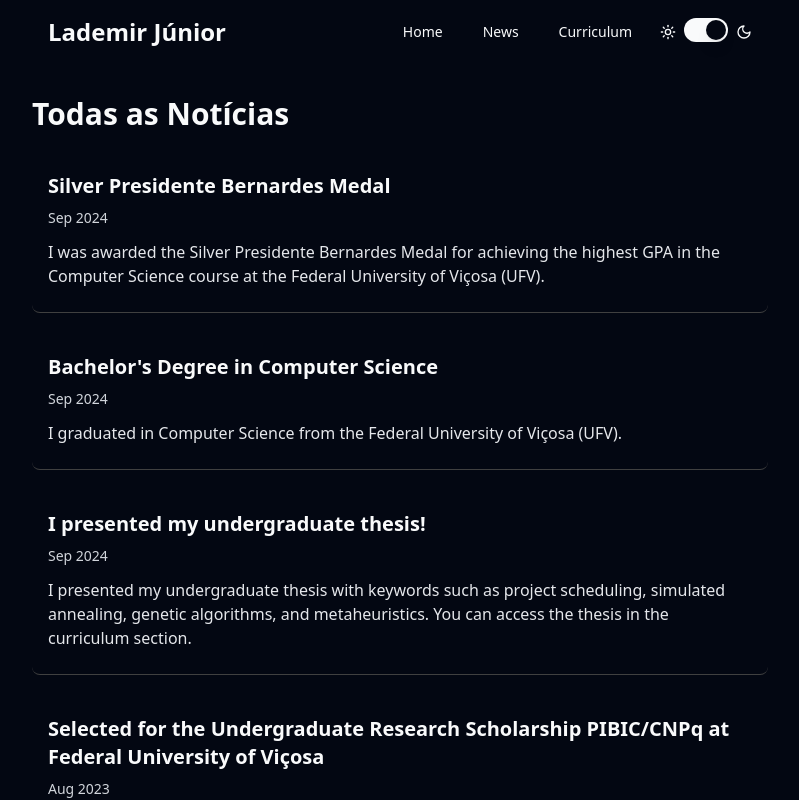
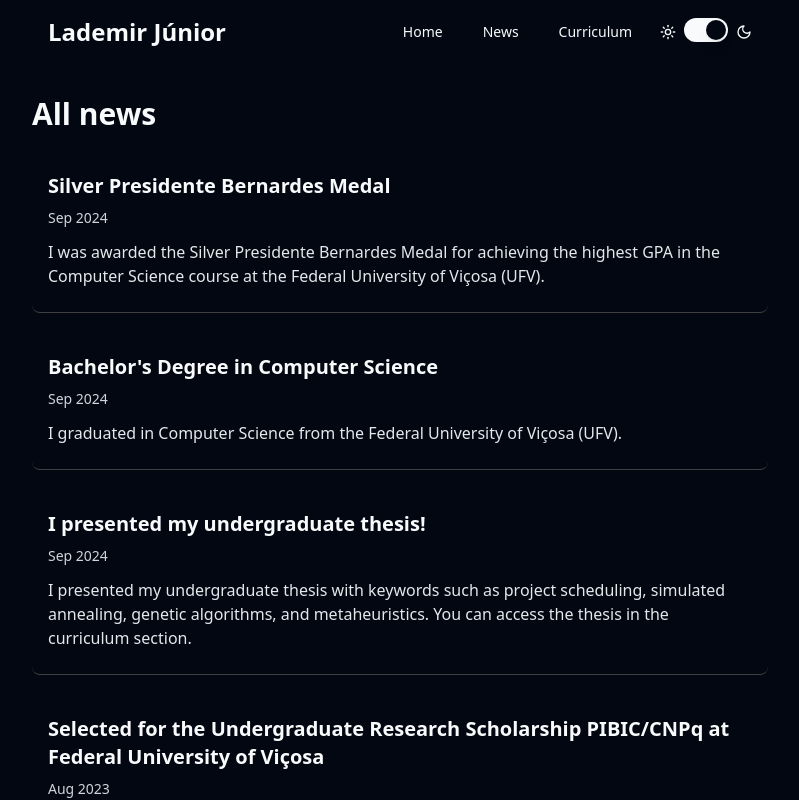
Before and after one commit to lademir/web, a Next.js app: page /news in a window 1280 px wide. Shown: the top 800 px of the page, without its empty margins (240-1039 px from the left). Built offline with nearby package versions, Linux system fonts and the light colour scheme.

Commit message:
refc: translating title

```diff
--- a/src/app/news/page.tsx
+++ b/src/app/news/page.tsx
@@ -4,7 +4,7 @@
 export default function AllNews() {
     return (
         <div className="container mx-auto max-w-3xl px-4 py-8">
-            <h1 className="text-3xl font-bold mb-6">Todas as Notícias</h1>
+            <h1 className="text-3xl font-bold mb-6">All news</h1>
             <ul className="space-y-6">
                 {newsItems.map((item, index) => (
                     <NewsItem key={index} title={item.title} date={item.date} content={item.content} />
```
